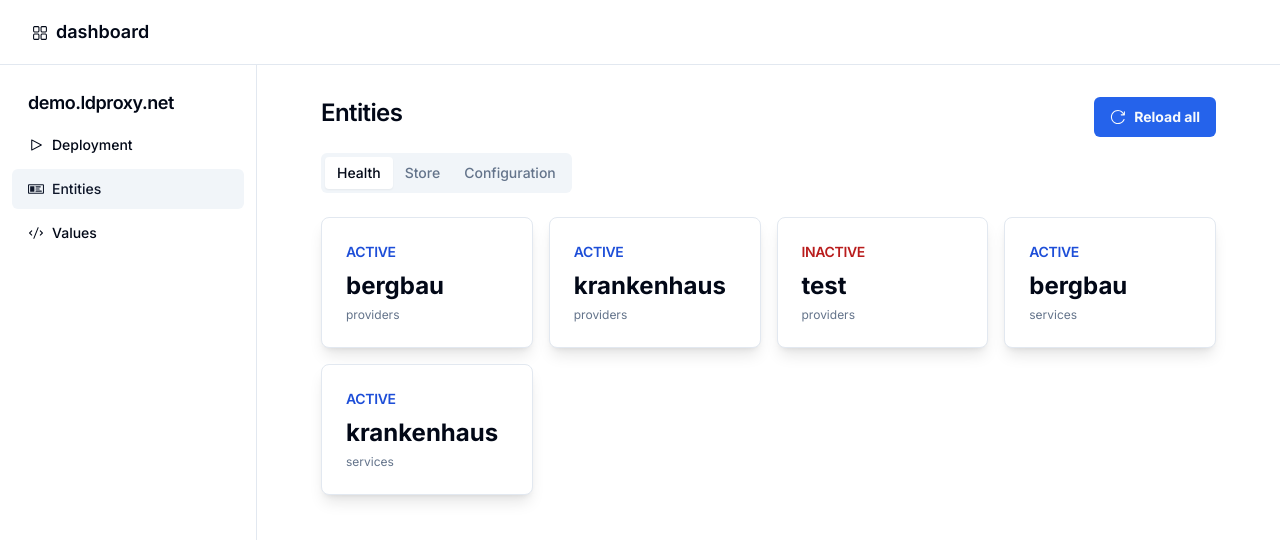
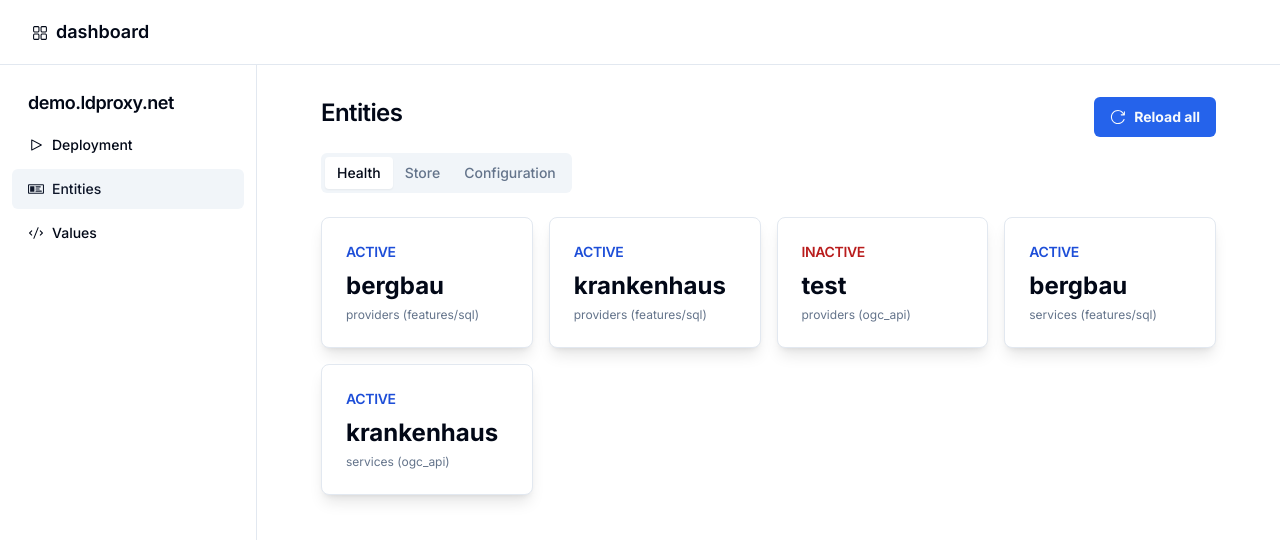
Before and after one commit to ldproxy/dashboard, a Next.js app: page /entities in a window 1280 px wide. Shown: the top 540 px of the page. Built offline with nearby package versions, Linux system fonts and the light colour scheme.

Commit message:
adjusting entities according to api/entities in issue

```diff
--- a/src/app/deployment/page.tsx
+++ b/src/app/deployment/page.tsx
@@ -105,7 +105,7 @@ export default function DeploymentPage() {
   // Following variables are only used for the footer of the entities summary
   const totalEntities = entities.length;
   const activeEntities = entities.filter(
-    (entity) => entity.status === "ACTIVE"
+    (entity) => entity.status === "ACTIVE" || entity.status === "HEALTHY"
   ).length;
 
   const entitiesFooterCaseActive = `${activeEntities} active`;
--- a/src/app/entities/page.tsx
+++ b/src/app/entities/page.tsx
@@ -81,7 +81,7 @@ export default function EntitiesPage() {
                 key={entity.uid}
                 header={`${entity.status}`}
                 main={entity.id}
-                footer={`${entity.type}`}
+                footer={`${entity.type} (${entity.subType})`}
                 route={`/entities/${entity.uid}`}
               />
             ))}
--- a/src/components/dashboard/summary.tsx
+++ b/src/components/dashboard/summary.tsx
@@ -36,7 +36,7 @@ export default function CustomersPage({
         <CardHeader className="flex flex-row items-center justify-between space-y-0 pb-2">
           <CardTitle
             className={`text-sm font-semibold ${
-              header === "ACTIVE" || header === "true"
+              header === "ACTIVE" || header === "true" || header === "HEALTHY"
                 ? "text-blue-700"
                 : "text-red-700"
             }`}
--- a/src/data/entities.ts
+++ b/src/data/entities.ts
@@ -1,6 +1,7 @@
 export interface InputEntity {
   id: string;
   status: string;
+  subType: string;
 }
 
 export interface Entity {
@@ -8,6 +9,7 @@ export interface Entity {
   uid: string;
   type: string;
   status: string;
+  subType: string;
 }
 
 export const fetchedEntities: { [key: string]: InputEntity[] } = {
@@ -15,24 +17,29 @@ export const fetchedEntities: { [key: string]: InputEntity[] } = {
     {
       id: "bergbau",
       status: "ACTIVE",
+      subType: "features/sql",
     },
     {
       id: "krankenhaus",
       status: "ACTIVE",
+      subType: "features/sql",
     },
     {
       id: "test",
       status: "INACTIVE",
+      subType: "ogc_api",
     },
   ],
   services: [
     {
       id: "bergbau",
       status: "ACTIVE",
+      subType: "features/sql",
     },
     {
       id: "krankenhaus",
       status: "ACTIVE",
+      subType: "ogc_api",
     },
   ],
 };
```
